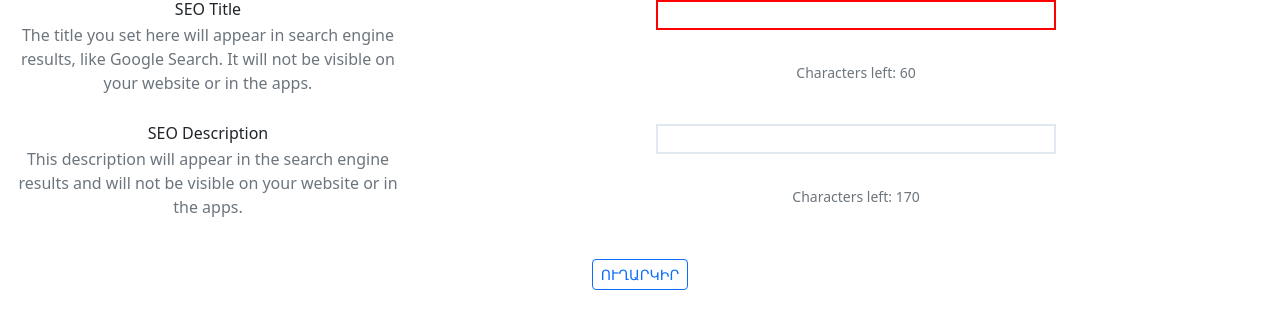
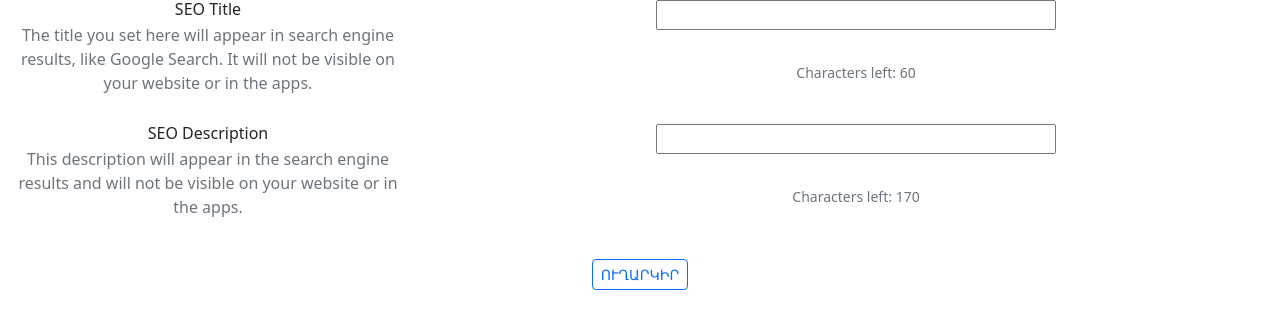
Before and after one commit to Hamlet593/React-Tests, a React (Create React App) app: page / in a window 1280 px wide. Shown: the top 328 px of the page. Built offline with nearby package versions, Linux system fonts and the light colour scheme.

Commit message:
Sum bugs fifex

```diff
--- a/src/App.js
+++ b/src/App.js
@@ -44,10 +44,6 @@ function App() {
     </div>
   )
 
-
-  // This part is for css custom color
-
-
   // This part is for useForm hook
 
   const {
@@ -81,7 +77,7 @@ function App() {
 
                   <input
                     type='text'
-                    {...register('firstName', {
+                    {...register('title', {
                       required: `Can't be blank`,
                       maxLength: {
                         value: 60,
@@ -93,7 +89,6 @@ function App() {
                     }}
                     style={{
                       width: 400,
-                      border: trueTitle ? '2px solid #e2e8f0' : '2px solid red',
                     }}
                   />
 
@@ -101,7 +96,7 @@ function App() {
                     height: 30,
                     color: 'red'
                   }}>
-                    {errors?.firstName && <p>{errors?.firstName?.message}</p>}
+                    {errors?.title && <p>{errors?.title?.message}</p>}
                   </div>
                 </div>
                 <small className="form-text text-muted text-right">Characters left: {60 - title.length}</small>
@@ -122,7 +117,7 @@ function App() {
 
                   <input
                     type='text'
-                    {...register('lastName', {
+                    {...register('description', {
                       maxLength: {
                         value: 170,
                         message: `Is too long (maximum is 170 characters)`
@@ -133,7 +128,6 @@ function App() {
                     }}
                     style={{
                       width: 400,
-                      border: trueDescription ? '2px solid #e2e8f0' : '2px solid red',
                     }}
                   />
 
@@ -141,7 +135,7 @@ function App() {
                     height: 30,
                     color: 'red'
                   }}>
-                    {errors?.lastName && <p>{errors?.lastName?.message}</p>}
+                    {errors?.description && <p>{errors?.description?.message}</p>}
                   </div>
 
                 </div>
```
